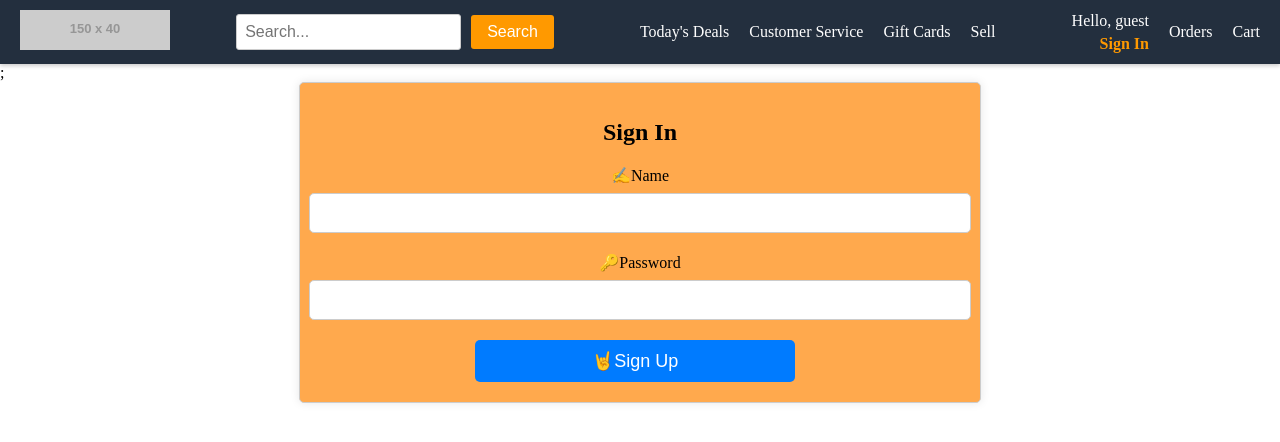
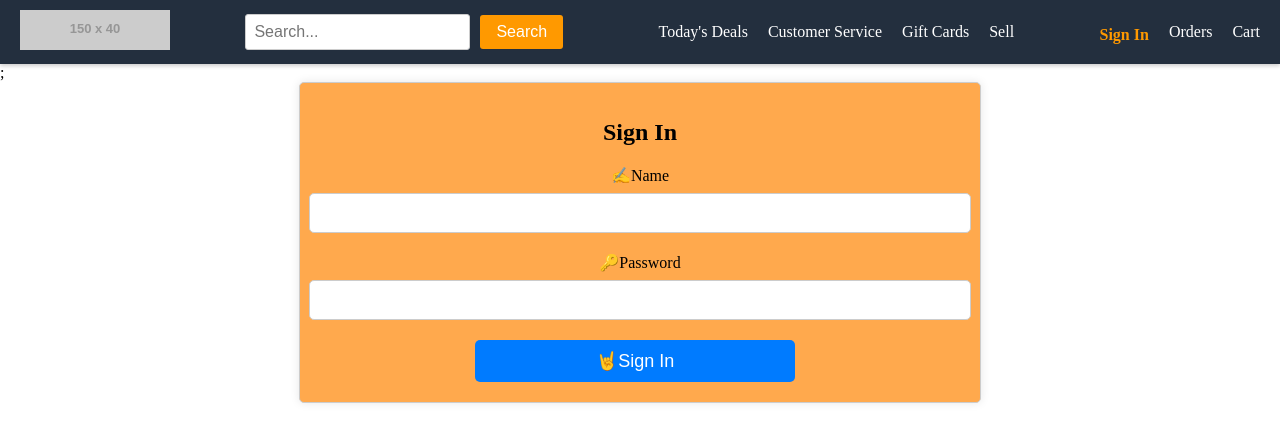
Before and after one commit to jmc37/StoreApiFrontEnd, a React (Create React App) app: page /signup in a window 1280 px wide. Shown: the top 442 px of the page. Built offline with nearby package versions, Linux system fonts and the light colour scheme.

Commit message:
implemented user login and authentication

```diff
--- a/src/components/Header.js
+++ b/src/components/Header.js
@@ -1,8 +1,8 @@
 import React from "react";
 import "../css/header.css";
-function Header({ userAuthenticated, user }) {
-  console.log("Header for user authentication", userAuthenticated);
-  console.log("User", user);
+function Header() {
+  // localStorage.clear()
+  const user = JSON.parse(localStorage.getItem("user"))
   return (
     <nav className="amazon-navbar">
       {/* Amazon Logo */}
@@ -32,10 +32,11 @@ function Header({ userAuthenticated, user }) {
 
       <div className="account-options">
         <div className="account">
-          <span>
-            Hello, {userAuthenticated && user ? user.username : "guest"}
-          </span>
-          <a href="/signup">Sign In</a>
+        {user ? (
+      <span>Hello, {user}</span>
+    ) : (
+      <a href="/signup">Sign In</a>
+    )}
         </div>
         <div className="orders">
           <a href="#">Orders</a>
--- a/src/components/ProductDisplay.js
+++ b/src/components/ProductDisplay.js
@@ -4,7 +4,6 @@ import { useNavigate } from "react-router-dom";
 import StoreItem from "./StoreItem";
 import "../css/ProductDisplay.css"
 function ProductDisplay() {
-  localStorage.clear();
   const source = "https://store-api-flask-python-project.onrender.com/item"
   const [items, setItems] = useState([]);
   const [cart, setCart] = useState(() => {
--- a/src/components/SignInForm.js
+++ b/src/components/SignInForm.js
@@ -3,12 +3,10 @@ import "../css/SignUpForm.css";
 import axios from "axios";
 import { useNavigate } from "react-router-dom";
 
-function SignInForm({ setUserAuthenticated, handleSetUser, user }) {
+function SignInForm() {
   const navigate = useNavigate();
-
   const [userName, setUserName] = useState("");
   const [userPassword, setUserPassword] = useState("");
-  useEffect(() => {}, [user]);
   async function handleFormSubmission(e) {
     e.preventDefault();
     try {
@@ -28,12 +26,12 @@ function SignInForm({ setUserAuthenticated, handleSetUser, user }) {
 
       // Check if the response indicates success (you might need to adjust this condition based on your API's response structure)
       if (response.status === 200) {
-        setUserAuthenticated(true);
-        handleSetUser(data);
-        console.log("User logged in as", user);
+        console.log(response)
+        localStorage.setItem("user", JSON.stringify(userName))
+        localStorage.setItem("token", JSON.stringify(response.data.access_token))
 
         // // Redirect to the home page
-        // navigate("/");
+        navigate("/");
       }
     } catch (error) {
       // Handle errors (e.g., show error message)
@@ -57,7 +55,7 @@ function SignInForm({ setUserAuthenticated, handleSetUser, user }) {
         value={userPassword}
         onChange={(e) => setUserPassword(e.target.value)}
       />
-      <button>🤘Sign Up</button>
+      <button>🤘Sign In</button>
     </form>
   );
 }
```
